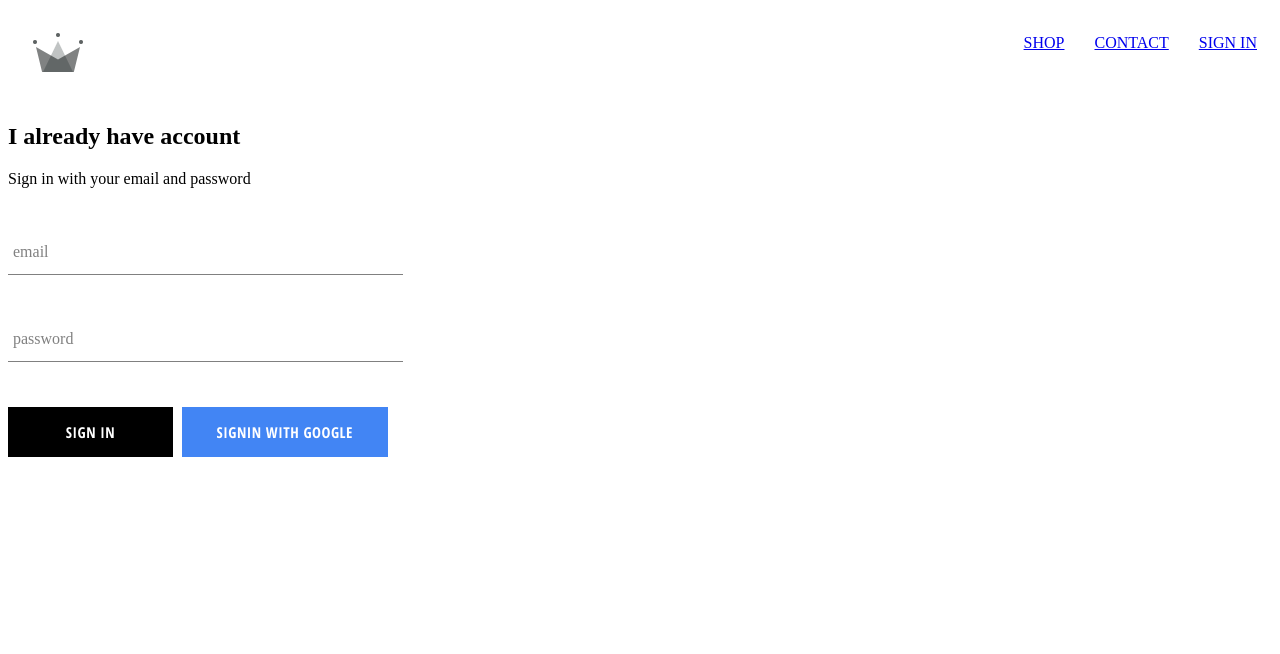
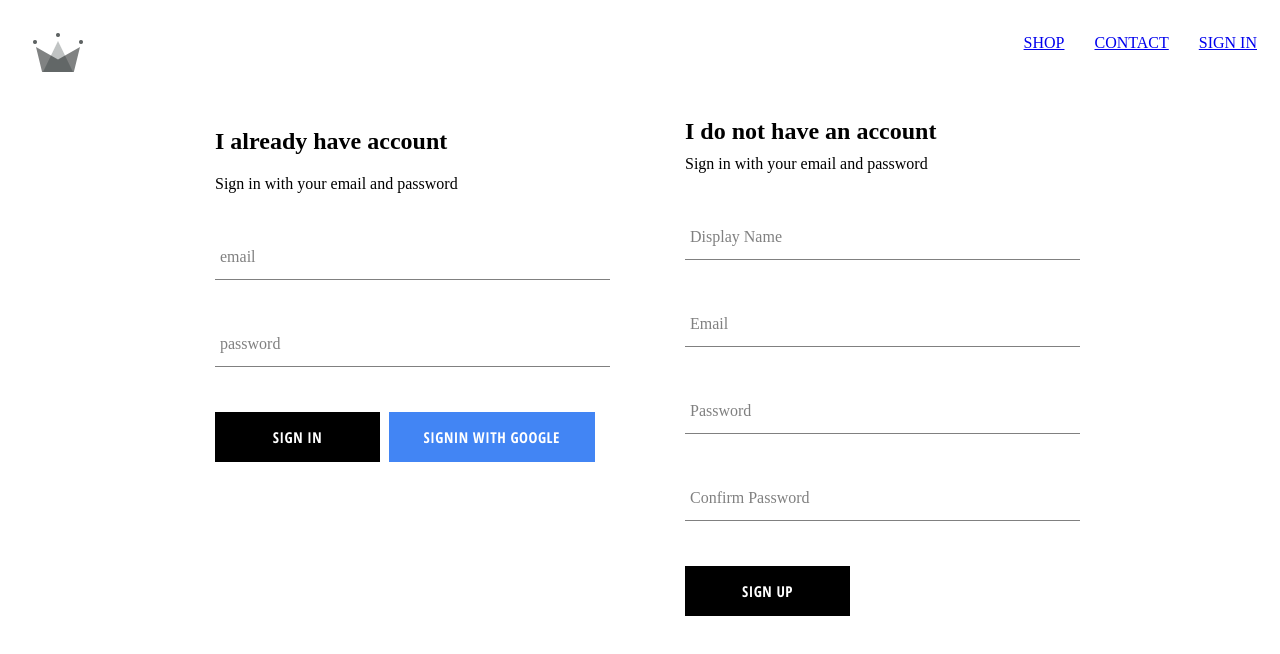
Before and after one commit to BiniyamTamiru/crown-clothing, a React (Vite) app: page /sign in a window 1280 px wide. Shown: the top 654 px of the page. Built offline with nearby package versions, Linux system fonts and the light colour scheme; no server answers.

Commit message:
Implemented firebase utils include ablity to store authenticated users in firestore database

```diff
--- a/src/App.jsx
+++ b/src/App.jsx
@@ -4,7 +4,7 @@
 import Header from "./Component/header/header";
 import SignUpAndSignIn from "./pages/singUpAndSignIn/signUpAndSignIn";
 import { Routes, Route } from "react-router-dom";
-import { auth } from "./firebase/firebase.util";
+import { auth, createUserProfileDocument } from "./firebase/firebase.util";
 
 class App extends React.Component {
   constructor() {
@@ -18,10 +18,26 @@
   unsubscribeFromAuth = null;
 
   componentDidMount() {
-    this.unsubscribeFromAuth = auth.onAuthStateChanged(user => {
-      this.setState({
-        currentUser: user
-      });
+    this.unsubscribeFromAuth = auth.onAuthStateChanged(async user => {
+
+      if (user) {
+        const userRef = await createUserProfileDocument(user);
+
+        userRef.onSnapshot(snapshot => {
+          this.setState({
+            currentUser: {
+              id: snapshot.id,
+              ...snapshot.data()
+            }
+          });
+
+          console.log(this.state);
+        });
+      } else {
+        this.setState({
+          currentUser: null
+        });
+      }
     });
   }
 
@@ -32,7 +48,7 @@
   render() {
     return (
       <div>
-        <Header currentUser={this.state.currentUser}  />
+        <Header currentUser={this.state.currentUser} />
 
         <Routes>
           <Route path="/" element={<HomePage />} />
--- a/src/Component/header/header.css
+++ b/src/Component/header/header.css
@@ -20,6 +20,7 @@
 
     .option {
       padding: 10px 15px;
+      cursor: pointer;
     }
   }
 }
--- /dev/null
+++ b/src/Component/signUp/sign-up.jsx
@@ -0,0 +1,137 @@
+import React from "react";
+import FormInput from "../form-input/form-input";
+import CustomButton from "../custom-button/custom-button";
+
+import {
+  auth,
+  createUserProfileDocument
+} from "../../firebase/firebase.util";
+
+import "./sign-up.scss";
+
+class SignUp extends React.Component {
+  constructor() {
+    super();
+
+    this.state = {
+      displayName: "",
+      email: "",
+      password: "",
+      confirmPassword: ""
+    };
+  }
+
+  handleSubmit = async event => {
+    event.preventDefault();
+
+    const {
+      displayName,
+      email,
+      password,
+      confirmPassword
+    } = this.state;
+
+    if (password !== confirmPassword) {
+      alert("Passwords don't match");
+      return;
+    }
+
+    try {
+      const { user } =
+        await auth.createUserWithEmailAndPassword(
+          email,
+          password
+        );
+
+      await createUserProfileDocument(user, {
+        displayName
+      });
+
+      this.setState({
+        displayName: "",
+        email: "",
+        password: "",
+        confirmPassword: ""
+      });
+
+    } catch (error) {
+      console.error(error);
+    }
+  };
+
+  handleChange = event => {
+    const { name, value } = event.target;
+
+    this.setState({
+      [name]: value
+    });
+  };
+
+  render() {
+    const {
+      displayName,
+      email,
+      password,
+      confirmPassword
+    } = this.state;
+
+    return (
+      <div className="sign-up">
+        <h2 className="title">
+          I do not have an account
+        </h2>
+
+        <span>
+          Sign in with your email and password
+        </span>
+
+        <form
+          className="sign-up-form"
+          onSubmit={this.handleSubmit}
+        >
+          <FormInput
+            type="text"
+            name="displayName"
+            value={displayName}
+            onChange={this.handleChange}
+            label="Display Name"
+            required
+          />
+
+          <FormInput
+            type="email"
+            name="email"
+            value={email}
+            onChange={this.handleChange}
+            label="Email"
+            required
+          />
+
+          <FormInput
+            type="password"
+            name="password"
+            value={password}
+            onChange={this.handleChange}
+            label="Password"
+            required
+          />
+
+          <FormInput
+            type="password"
+            name="confirmPassword"
+            value={confirmPassword}
+            onChange={this.handleChange}
+            label="Confirm Password"
+            required
+          />
+
+          <CustomButton type="submit">
+            SIGN UP
+          </CustomButton>
+        </form>
+      </div>
+    );
+  }
+}
+
+export default SignUp;
--- /dev/null
+++ b/src/Component/signUp/sign-up.scss
@@ -0,0 +1,10 @@
+.sign-up{
+  display: flex;
+  flex-direction: column;
+  width:380px;
+
+
+.title{
+    margin:10px 0;
+}
+}
--- a/src/firebase/firebase.util.js
+++ b/src/firebase/firebase.util.js
@@ -12,6 +12,35 @@
   appId: "1:900888289944:web:498c02d919cc2750fee6ed",
   measurementId: "G-FGZ5TM43Q9"
 };
+
+export const createUserProfileDocument  = async (userAuth,additionalData )=>{
+   if(!userAuth) return;
+
+   const userRef = firestore.doc(`users/${userAuth.uid}`);
+
+   const snapShot =await userRef.get();
+
+   if(!snapShot.exists){
+           const {displayName,email}=userAuth;
+           const createdAt =new Date();
+
+           try{
+          await userRef.set({
+            displayName,
+            email,
+            createdAt,
+            ...additionalData
+          })
+           } catch(error){
+             console.log('error creating user', error.message);
+           }
+
+
+   }
+  return userRef;
+
+}
+
 
 firebase.initializeApp(config);
 
--- a/src/pages/singUpAndSignIn/signUpAndSignIn.css
+++ b/src/pages/singUpAndSignIn/signUpAndSignIn.css
@@ -0,0 +1,6 @@
+.sign-in-and-sign-up {
+  width: 850px;
+  display: flex;
+  justify-content: space-between;
+  margin: 30px auto;
+}
--- a/src/pages/singUpAndSignIn/signUpAndSignIn.jsx
+++ b/src/pages/singUpAndSignIn/signUpAndSignIn.jsx
@@ -1,10 +1,12 @@
 import React from "react";
 import './signUpAndSignIn.css';
 import SignIn from "../../Component/signIn/signIn";
+import SignUp from "../../Component/signUp/sign-up";
 
 const SignUpAndSignIn=()=>(
     <div className="sign-in-and-sign-up">
           <SignIn />
+          <SignUp/>
     </div>
 )
 export default SignUpAndSignIn;
```
Also changed, not shown: src/firebase/test.js (added, +7 -0 lines).
